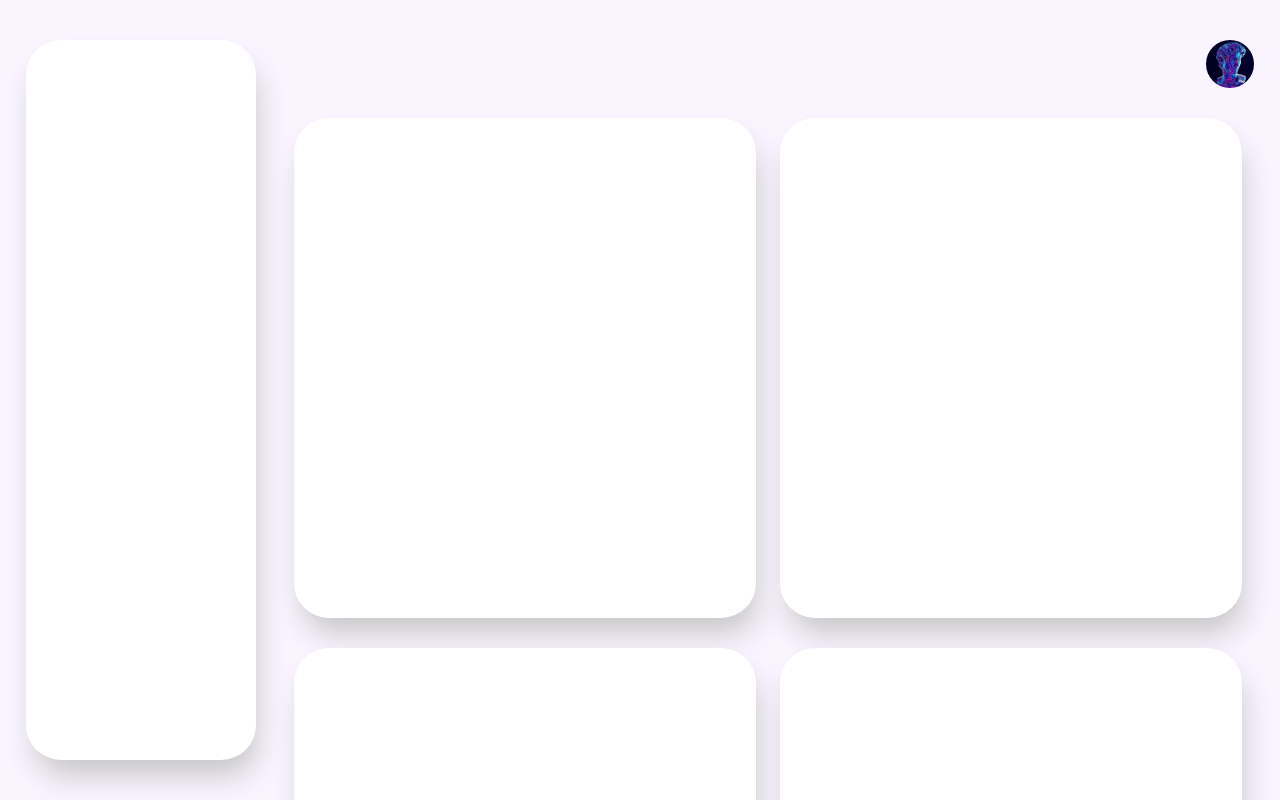
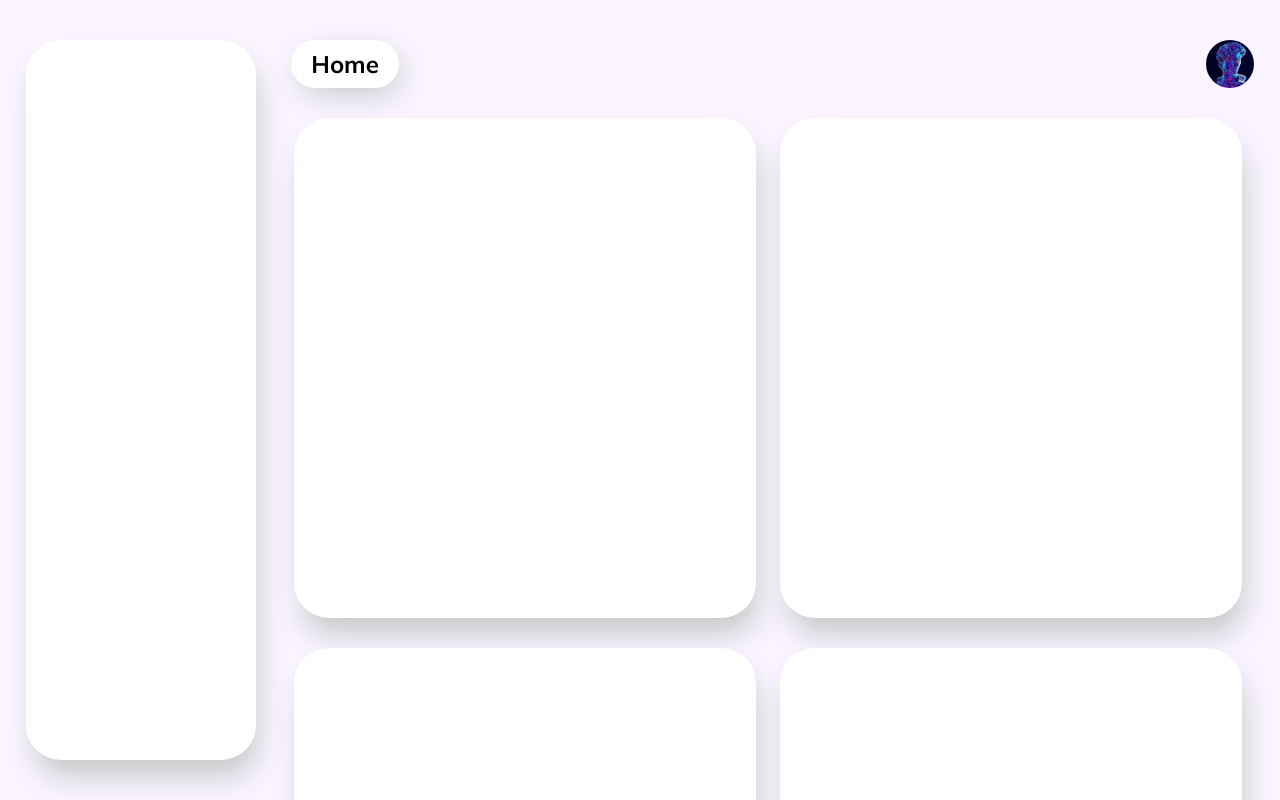
Before and after one commit to theClassBoard/theClassBoardViews, a React (Create React App) app: page / in a window 1280 px wide. Shown: the top 800 px of the page. Built offline with nearby package versions, Linux system fonts and the light colour scheme.

Commit message:
Added title

```diff
--- a/public/index.css
+++ b/public/index.css
@@ -2,6 +2,7 @@
     margin:0; padding: 0;
     font-size: 16px; font-weight: normal;
     text-decoration: none; list-style: none;
+    font-family: 'Mulish', sans-serif;
 }
 
 
--- a/public/index.html
+++ b/public/index.html
@@ -7,6 +7,9 @@
     <meta name="theme-color" content="#000000" />
     <title>Schoolboard</title>
     <link rel="stylesheet" href="index.css">
+    <link rel="preconnect" href="https://fonts.googleapis.com">
+    <link rel="preconnect" href="https://fonts.gstatic.com" crossorigin>
+    <link href="https://fonts.googleapis.com/css2?family=Mulish:ital,wght@0,200;0,300;0,400;0,500;0,600;0,700;0,800;0,900;1,400;1,500&display=swap" rel="stylesheet">
   </head>
   <body>
     <noscript>You need to enable JavaScript to run this app.</noscript>
--- a/src/Pages/Home/Home.styled.ts
+++ b/src/Pages/Home/Home.styled.ts
@@ -9,8 +9,28 @@ export const HeaderContainer = styled.div`
     width: 95%;
     height:3em;
     margin-bottom: 30px;
-    justify-content: flex-end;
+    justify-content: flex-start;
+    align-items: center;
+
+    & .title {
+        margin-left: 1%;
+        height: 100%;
+        background-color: ${colorPallete.secondary};
+        border-radius: 35px;
+        box-shadow:5px 10px 30px -5px ${colorPallete.boxShadow};
+    }
+
+    & .title h2{
+        font-size: 1.5em;
+        font-weight: 700;
+        width: fit-content;
+        padding: 0 20px;
+        text-align: center;
+        color: black;
+    }
+
     & img{
+        margin-left: auto;
         height: 100%;
         border-radius: 9999px;
     }
--- a/src/Pages/Home/Home.tsx
+++ b/src/Pages/Home/Home.tsx
@@ -7,6 +7,9 @@ const Home:FC = () => {
   return (
     <S.HomeContainer>
       <S.HeaderContainer>
+        <div className="title center">
+          <h2>Home</h2>
+        </div>
         <img src={pfp} alt="" />
       </S.HeaderContainer>
       <div className="inner">
```
